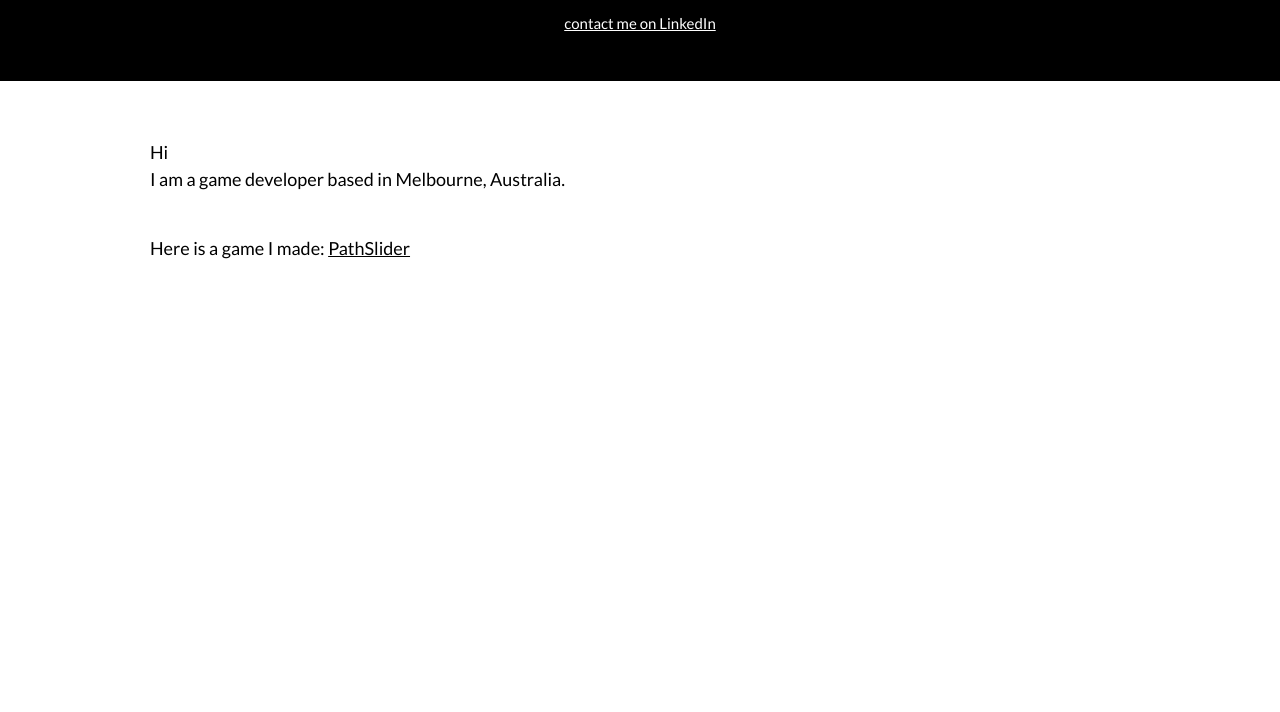
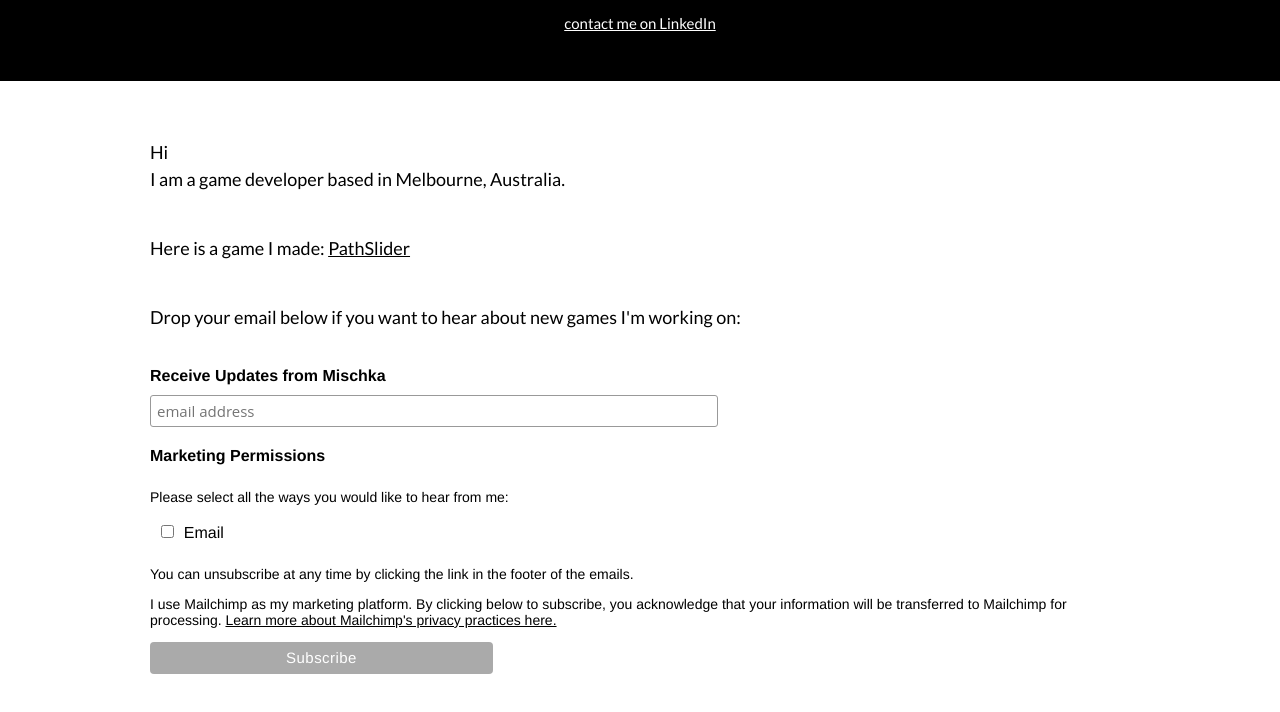
Before and after one commit to mkamener/mkamener.github.io, a plain HTML site: page index.html in a window 1280 px wide. Shown: the part 144-856 px from the top of the page. Before the commit the page ends 800 px from the top, so only its background shows below. Drawn offline with nearby package versions, Linux system fonts and the light colour scheme.

Commit message:
Add mailchimp signup

```diff
--- a/index.html
+++ b/index.html
@@ -6,11 +6,34 @@
 <link rel="stylesheet" href="https://www.w3schools.com/w3css/4/w3.css">
 <link rel="stylesheet" href="https://fonts.googleapis.com/css?family=Lato">
 <link rel="stylesheet" href="https://fonts.googleapis.com/css?family=Montserrat">
-<link rel="stylesheet" href="https://cdnjs.cloudflare.com/ajax/libs/font-awesome/4.7.0/css/font-awesome.min.css">
 <style>
 body,h1,h2,h3,h4,h5,h6 {font-family: "Lato", sans-serif}
 .w3-bar,h1,button {font-family: "Montserrat", sans-serif}
 .fa-anchor,.fa-coffee {font-size:200px}
+#mc_embed_signup{background:#fff; clear:left; font:14px Helvetica,Arial,sans-serif; }
+
+#mc_embed_signup form {display:block; position:relative; text-align:left; padding:10px 0 10px 0%}
+#mc_embed_signup h2 {font-weight:bold; padding:0; margin:15px 0; font-size:1.4em;}
+#mc_embed_signup input {border:1px solid #999; -webkit-appearance:none;}
+#mc_embed_signup input[type=checkbox]{-webkit-appearance:checkbox;}
+#mc_embed_signup input[type=radio]{-webkit-appearance:radio;}
+#mc_embed_signup input:focus {border-color:#333;}
+#mc_embed_signup .button {clear:both; background-color: #aaa; border: 0 none; border-radius:4px; letter-spacing:.03em; color: #FFFFFF; cursor: pointer; display: inline-block; font-size:15px; height: 32px; line-height: 32px; margin: 0 5px 10px 0; padding:0; text-align: center; text-decoration: none; vertical-align: top; white-space: nowrap; width: auto; transition: all 0.23s ease-in-out 0s;}
+#mc_embed_signup .button:hover {background-color:#777;}
+#mc_embed_signup .small-meta {font-size: 11px;}
+#mc_embed_signup .nowrap {white-space:nowrap;}
+#mc_embed_signup .clear {clear:none; display:inline;}
+
+#mc_embed_signup label {display:block; font-size:16px; padding-bottom:10px; font-weight:bold;}
+#mc_embed_signup input.email {font-family:"Open Sans","Helvetica Neue",Arial,Helvetica,Verdana,sans-serif; font-size: 15px; display:block; padding:0 0.4em; margin:0 4% 10px 0; min-height:32px; width:58%; min-width:130px; -webkit-border-radius: 3px; -moz-border-radius: 3px; border-radius: 3px;}
+#mc_embed_signup input.button {display:block; width:35%; margin:0 0 10px 0; min-width:90px;}
+
+#mc_embed_signup div#mce-responses {float:left; top:-1.4em; padding:0em .5em 0em .5em; overflow:hidden; width:90%;margin: 0 5%; clear: both;}
+#mc_embed_signup div.response {margin:1em 0; padding:1em .5em .5em 0; font-weight:bold; float:left; top:-1.5em; z-index:1; width:80%;}
+#mc_embed_signup #mce-error-response {display:none;}
+#mc_embed_signup #mce-success-response {color:#529214; display:none;}
+#mc_embed_signup label.error {display:block; float:none; width:auto; margin-left:1.05em; text-align:left; padding:.5em 0;}
+
 </style>
 <body>
 
@@ -33,9 +56,45 @@ body,h1,h2,h3,h4,h5,h6 {font-family: "Lato", sans-serif}
       <h5 class="w3-padding-16">
         Here is a game I made: <a href="https://pathslider.com" target="_blank">PathSlider</a></l1>
       </h5>
+
+      <h5 class="w3-padding-16">
+        Drop your email below if you want to hear about new games I'm working on:
+      </h5>
+
+      <!-- Begin Mailchimp Signup Form -->
+      <style type="text/css">
+        #mc-embedded-subscribe-form input[type=checkbox]{display: inline;margin-right: 10px;}
+        #mergeRow-gdpr {margin-top: 20px;}
+        #mergeRow-gdpr fieldset label {font-weight: normal;}
+        #mc-embedded-subscribe-form .mc_fieldset{border:none;min-height: 0px;padding-bottom:0px;}
+      </style>
+      <div id="mc_embed_signup">
+        <form action="https://mailchi.us4.list-manage.com/subscribe/post?u=8ae19eeeff391cbeffd2199aa&amp;id=6b363d9f0f" method="post" id="mc-embedded-subscribe-form" name="mc-embedded-subscribe-form" class="validate" target="_blank" novalidate>
+          <div id="mc_embed_signup_scroll">
+            <label for="mce-EMAIL">Receive Updates from Mischka</label>
+            <input type="email" value="" name="EMAIL" class="email" id="mce-EMAIL" placeholder="email address" required>
+            <div id="mergeRow-gdpr" class="mergeRow gdpr-mergeRow content__gdprBlock mc-field-group">
+              <div class="content__gdpr">
+                <label>Marketing Permissions</label>
+                <p>Please select all the ways you would like to hear from me:</p>
+                <fieldset class="mc_fieldset gdprRequired mc-field-group" name="interestgroup_field">
+                  <label class="checkbox subfield" for="gdpr_35479"><input type="checkbox" id="gdpr_35479" name="gdpr[35479]" value="Y" class="av-checkbox gdpr"><span>Email</span> </label>
+                </fieldset>
+              <p>You can unsubscribe at any time by clicking the link in the footer of the emails.</p>
+              </div>
+              <div class="content__gdprLegal">
+                <p>I use Mailchimp as my marketing platform. By clicking below to subscribe, you acknowledge that your information will be transferred to Mailchimp for processing. <a href="https://mailchimp.com/legal/" target="_blank">Learn more about Mailchimp's privacy practices here.</a></p>
+              </div>
+            </div>
+            <!-- real people should not fill this in and expect good things - do not remove this or risk form bot signups-->
+            <div style="position: absolute; left: -5000px;" aria-hidden="true"><input type="text" name="b_8ae19eeeff391cbeffd2199aa_6b363d9f0f" tabindex="-1" value=""></div>
+            <div class="clear"><input type="submit" value="Subscribe" name="subscribe" id="mc-embedded-subscribe" class="button"></div>
+          </div>
+        </form>
+      </div>
+      <!--End mc_embed_signup-->
     </div>
   </div>
 </div>
-
 </body>
 </html>
```
